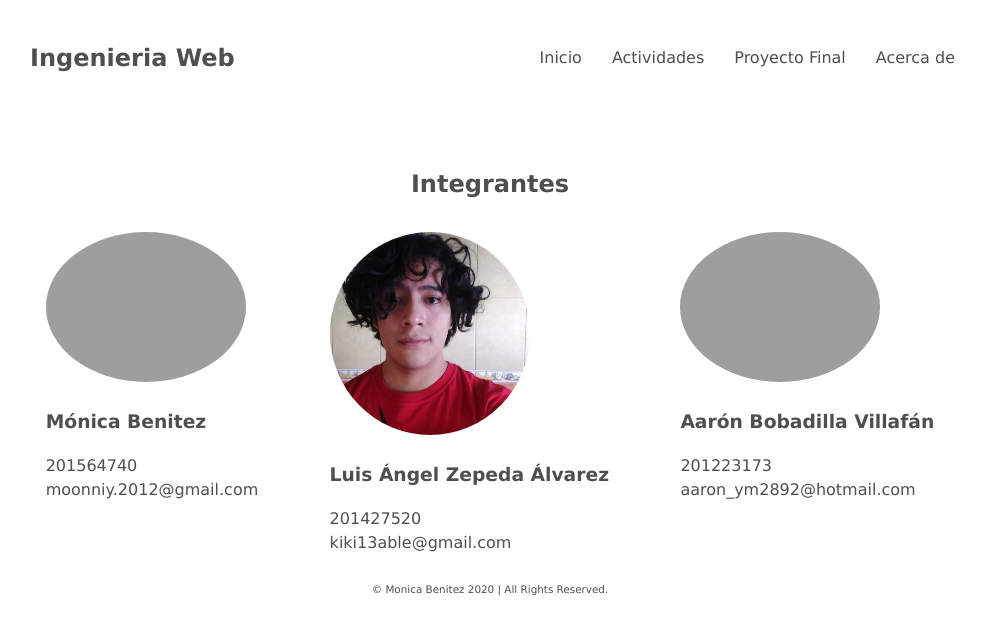
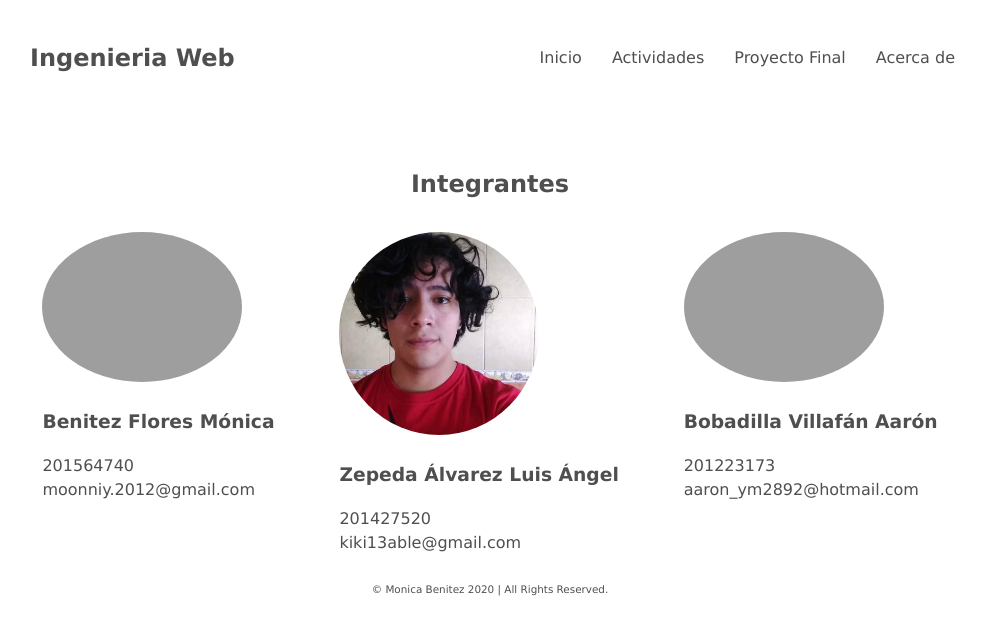
Before and after one commit to moonniy/Ingenieria-web, a Jekyll site: the page built from about/index.html, in a window 1280 px wide. Shown: the top 635 px of the page, without its empty margins (150-1136 px from the left). Built offline with Jekyll 4.4.1, drawn with Linux system fonts in a browser that asks for light colours.

Commit message:
Modificación de los nombres en la sección About

```diff
--- a/about/index.html
+++ b/about/index.html
@@ -10,17 +10,17 @@ title: Acerca de
 <ul class="about">
   <li>
     <img class="image-about" src="{{site.url}}img/image-about/photo2.png" />
-    <h3>Mónica Benitez</h3>
+    <h3>Benitez Flores Mónica</h3>
     <p>201564740<br>moonniy.2012@gmail.com</p>
   </li>
   <li>
     <img class="image-about" src="{{site.url}}img/image-about/photo1.jpg" />
-    <h3>Luis Ángel Zepeda Álvarez</h3>
+    <h3>Zepeda Álvarez Luis Ángel</h3>
     <p>201427520<br>kiki13able@gmail.com</p>
   </li>
   <li>
     <img class="image-about" src="{{site.url}}img/image-about/photo3.png" />
-    <h3>Aarón Bobadilla Villafán</h3>
+    <h3>Bobadilla Villafán Aarón</h3>
     <p>201223173<br>aaron_ym2892@hotmail.com</p>
   </li>
 </ul>
```
